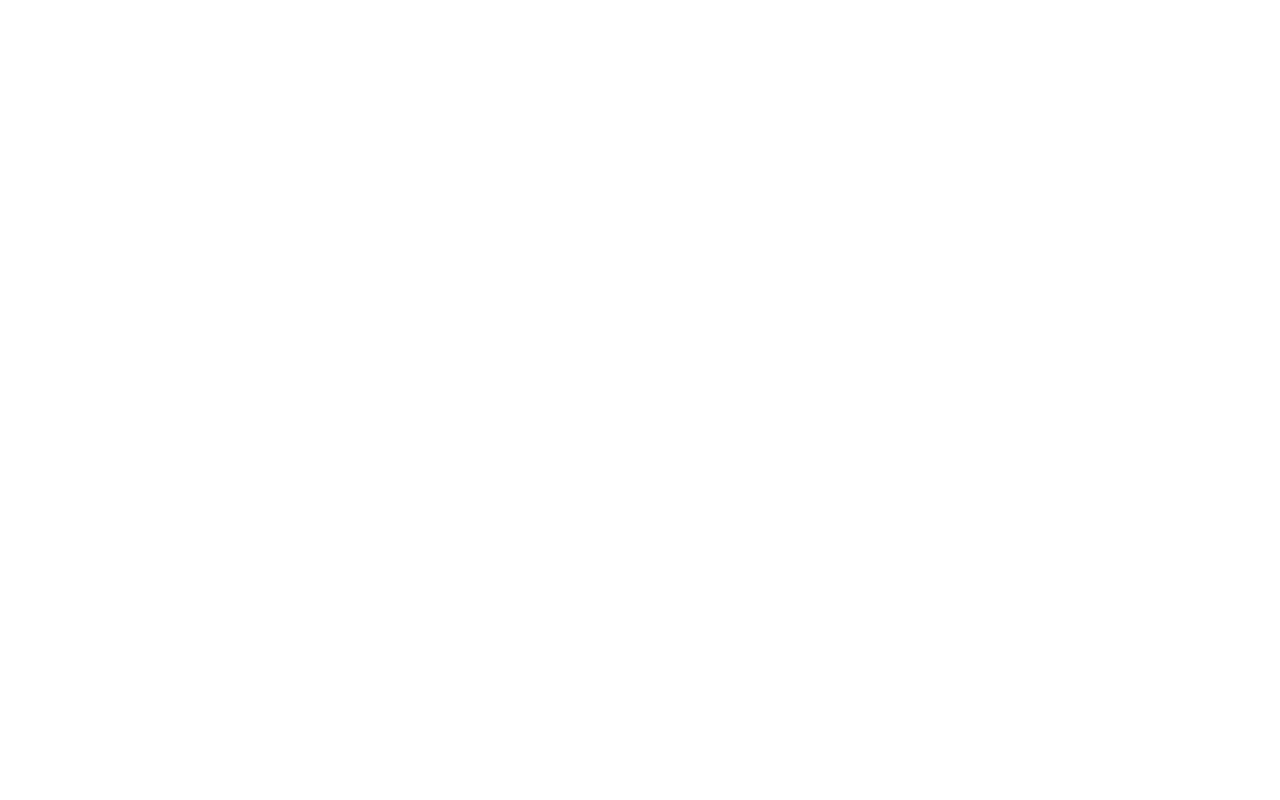
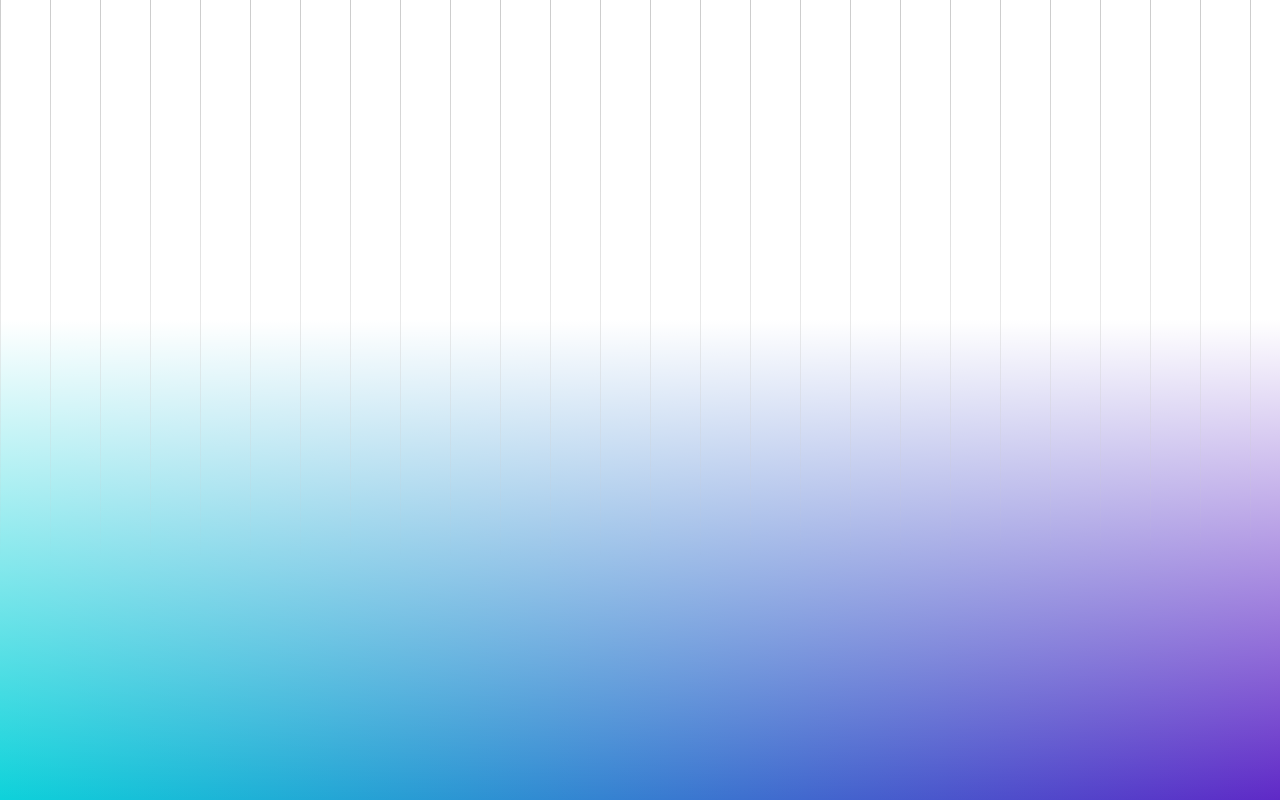
Before and after one commit to LuckyJojo11/luckyjojo11.github.io, a plain HTML site: page index.html in a window 1280 px wide. Drawn offline with Linux system fonts and the light colour scheme.

Commit message:
Format and clean up CSS styles

```diff
--- a/style.css
+++ b/style.css
@@ -1,4 +1,11 @@
 /* From Uiverse.io by kencode7 */
+
+html, body {
+  margin: 0;
+  width: 100%;
+  height: 100%;
+}
+
 .container {
   width: 100%;
   height: 100%;
@@ -9,6 +16,7 @@
       rgba(255, 255, 255, 0) 100%
     ),
     linear-gradient(to right, #0ed2da, #5f29c7);
+
   position: relative;
   overflow: hidden;
 }
@@ -17,14 +25,20 @@
   content: "";
   position: absolute;
   inset: 0;
-  background-image: linear-gradient(90deg, #ccc 1px, transparent 1px);
+
+  background-image:
+    linear-gradient(90deg, #ccc 1px, transparent 1px);
+
   background-size: 50px 100%;
+
   pointer-events: none;
+
   mask-image: linear-gradient(
     to bottom,
     rgba(0, 0, 0, 1) 0%,
     rgba(0, 0, 0, 0) 70%
   );
+
   -webkit-mask-image: linear-gradient(
     to bottom,
     rgba(0, 0, 0, 1) 0%,
```
